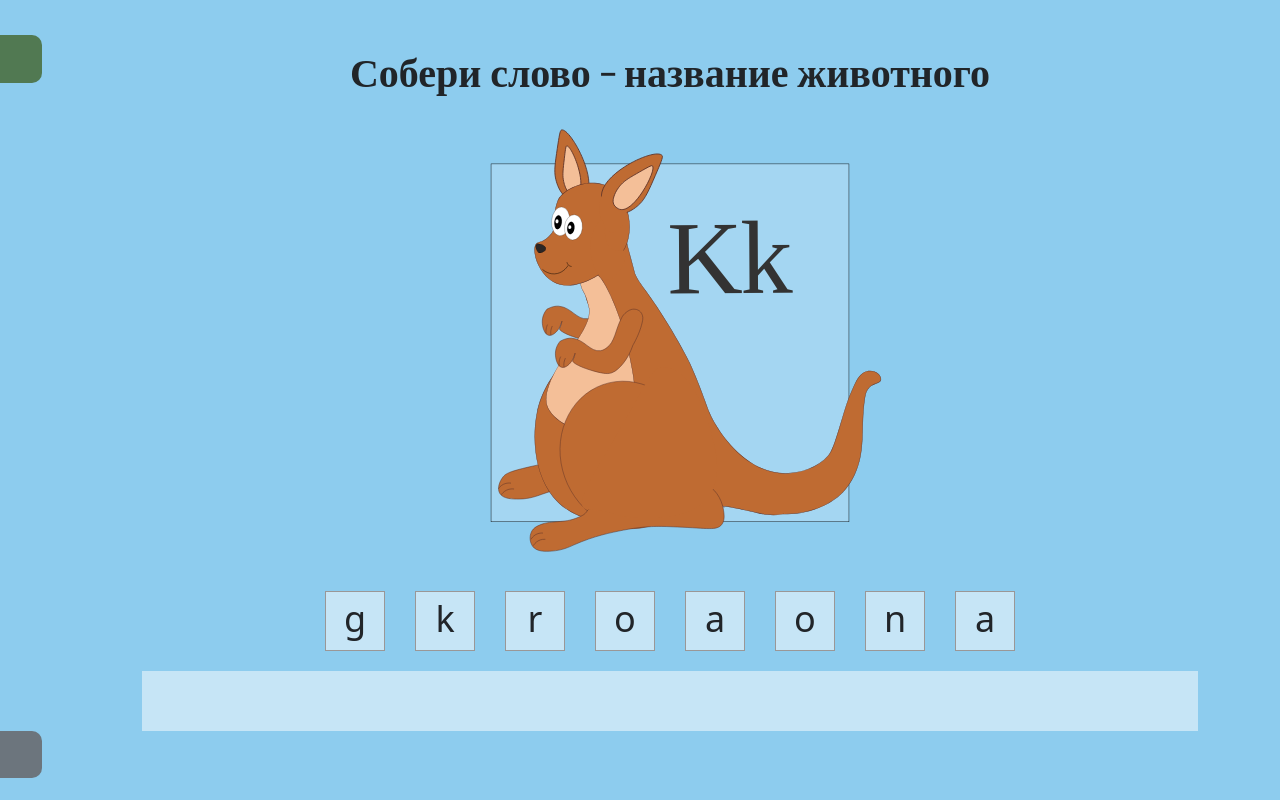
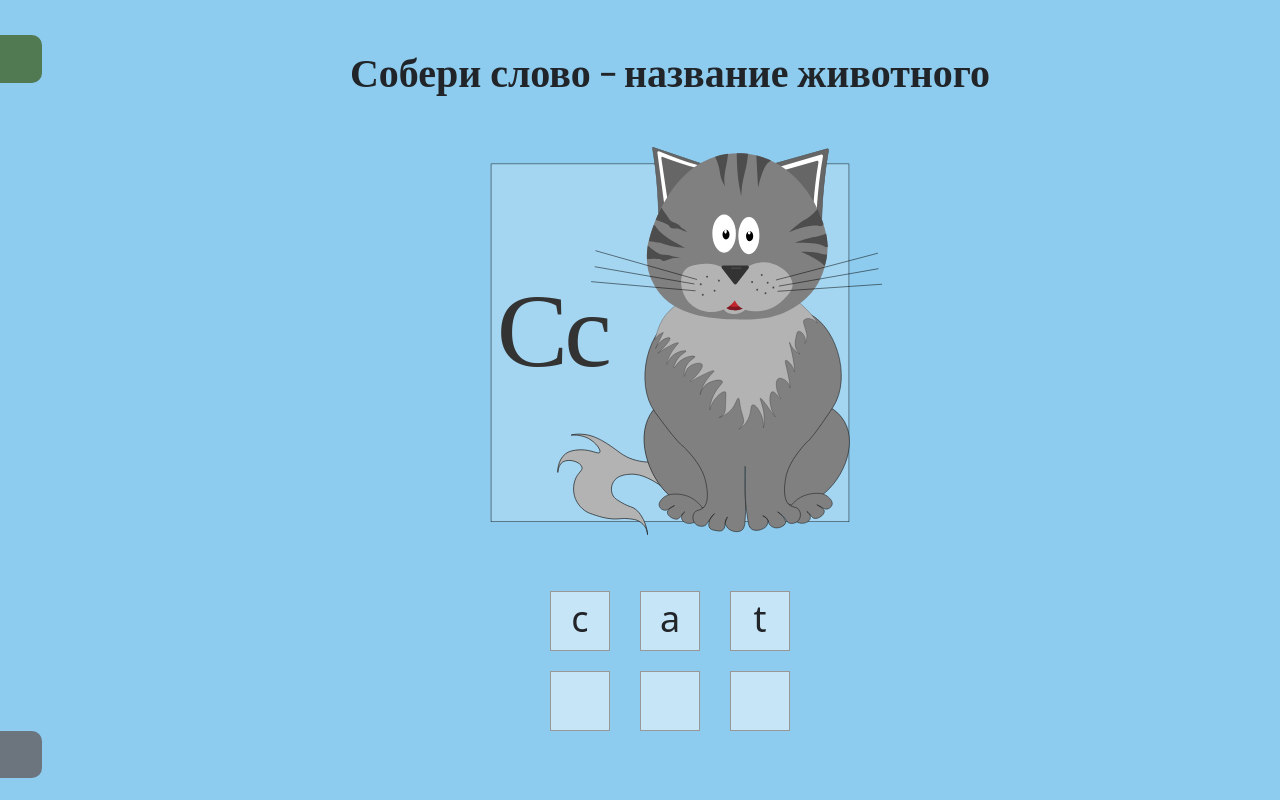
Before and after one commit to AnigalHub/DrawnSVGWithAnimation, a Vue app: page /wordConstructor in a window 1280 px wide. Built offline with nearby package versions, Linux system fonts and the light colour scheme; a web font is replaced by a local one.

Commit message:
добавлен рандом свг (животного)

```diff
--- a/src/components/wordConstructor.vue
+++ b/src/components/wordConstructor.vue
@@ -9,12 +9,12 @@
             <div class="letter" v-for="(n,index) in  randomLettersAnimal" :key="index"
                  draggable @dragstart="startDrag($event,n,index)">{{n}}</div>
         </div>
-        <div class="name_animal"  @dragover.prevent
-             @dragenter.prevent  @drop="onDrop($event, animalName)">
-            <div class="letter" v-for="(x,index) in animalName" :key="index"
+        <div class="name_animal" >
+            <div class="letter" v-for="(x,index) in animalName" :key="index" :id="index"
+                 @dragover.prevent @dragenter.prevent  @drop="onDrop($event, animalName)"
                  draggable @dragstart="startDrag($event,x,index)">{{x}}</div>
         </div>
-        <b-button @click="getRandomSvg()">Далее</b-button>
+        <b-button @click="newAnimal()">Далее</b-button>
     </div>
 </template>
 
@@ -32,29 +32,35 @@
             }
         },
         created() {
-            this.currentSvg = this.getRandomSvg()
-            this.randomLettersAnimal = this.randomletters(this.currentSvg.letters)
+          this.newAnimal()
         },
         methods:{
-            randomletters:function (array) {
+            newAnimal:function(){
+                this.currentSvg = this.getRandomSvg()
+                this.randomLettersAnimal = this.randomLetters(this.currentSvg.letters)
+                this.animalName = new Array(this.randomLettersAnimal.length)
+            },
+            randomLetters:function (array) {
               return  array.map(i=>[Math.random(), i]).sort().map(i=>i[1])
             },
             startDrag(evt,item,id){
-                console.log("startDrag")
+                console.log(evt)
                 evt.dataTransfer.dropEffect = 'move'
                 evt.dataTransfer.effectAllowed = 'move'
                 console.log(item)
                 evt.dataTransfer.setData('letter', JSON.stringify({item:item,id:id}))
             },
             onDrop(evt,list){
-                console.log("onDrop")
                 const data = evt.dataTransfer.getData('letter')
                 let parsedData = JSON.parse(data)
-                console.log(parsedData)
-                list.push(parsedData.item)
-                console.log(list)
-                let a =   this.randomLettersAnimal.splice(parsedData.id,1)
+                console.log(evt)
+                list[evt.toElement.id]=parsedData.item
+
+                /*удаление*/
+                let a = this.randomLettersAnimal.splice(parsedData.id,1)
                 console.log(a)
+
+                console.log()
             }
         }
     }
@@ -88,8 +94,17 @@
     .name_animal{
         margin-top: 20px !important;
         height: 60px;
-        background: rgba(255, 255, 255, 0.5);
-
+        //background: rgba(255, 255, 255, 0.5);
+        .letter{
+            background: rgba(255, 255, 255, 0.5);
+            border: 1.8px solid #9a9797;
+            float: left;
+            margin: 0 15px;
+            font-size: 2.25rem;
+            text-align: center;
+            width: 60px;
+            height: 60px;
+        }
     }
 </style>
 <style  lang="scss">
```
